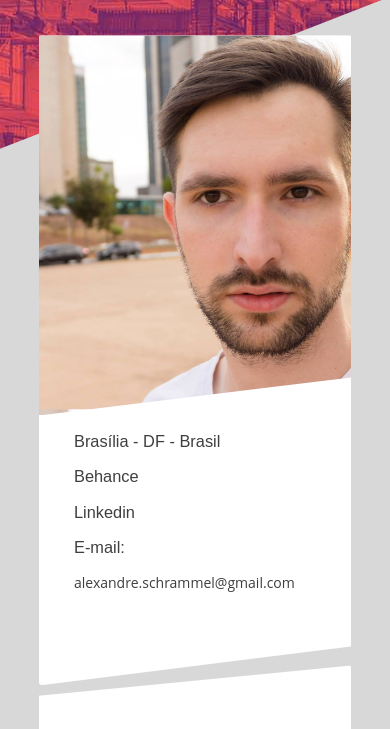
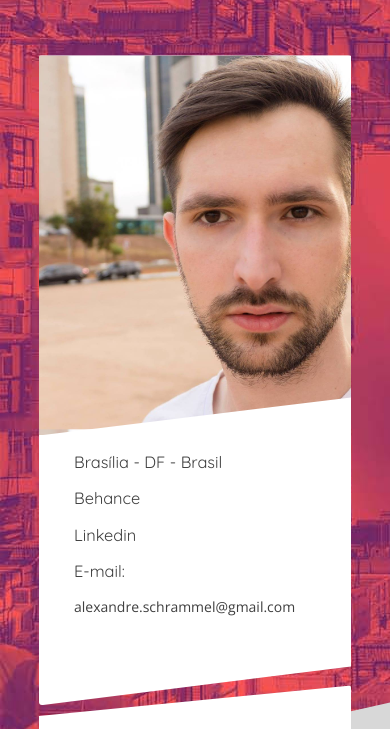
Before and after one commit to TheAleSch/Port-profile-page, a plain HTML site: page index.html in a window 390 px wide. Shown: the part 277-1006 px from the top of the page. Drawn offline with nearby package versions, Linux system fonts and the light colour scheme.

Commit message:
debug font, background on mobile

```diff
--- a/style.scss
+++ b/style.scss
@@ -83,7 +83,7 @@ body {
 		position: absolute;
 		background-image: url(img/back_sec.jpg);
 		width: 100%;
-		height: 90vh;
+		height: 90%;
 		z-index: -1;
 		margin-top: -7.7%;
 		@include clip-path(0%, 60%, 100%, 40%, 100%, 0%, 0%, 0%);
@@ -142,7 +142,8 @@ body {
 
 @media screen and (max-width: 560px) {
 	.sec_back {
-
+		height: 130%;
+		@include clip-path(0, 0, 100%, 0, 100%, 92%, 0%, 100%);
 	}
 	.titles-sm {
 		display: block;
@@ -176,4 +177,4 @@ margin: auto;
 	}
 }
 
-//@import 'https://fonts.googleapis.com/css?family=Open+Sans|Quicksand:300,400,700';
+@import 'https://fonts.googleapis.com/css?family=Open+Sans|Quicksand:300,400,700';
```
Also changed, not shown: style-min.css, style.css, 2 other files.
